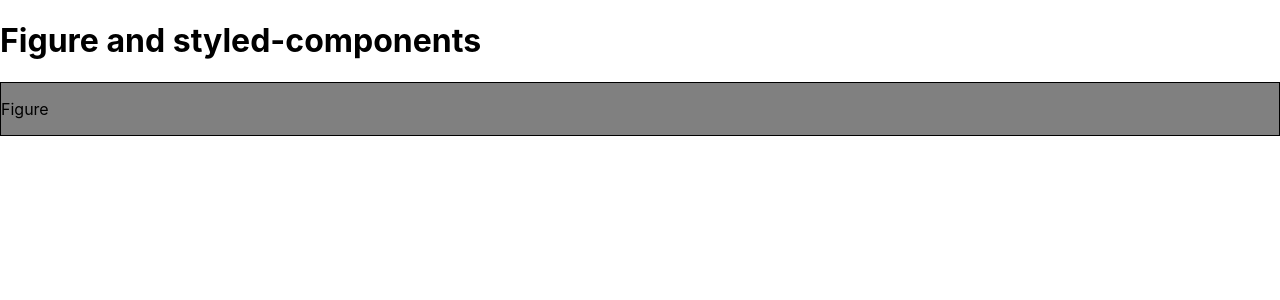
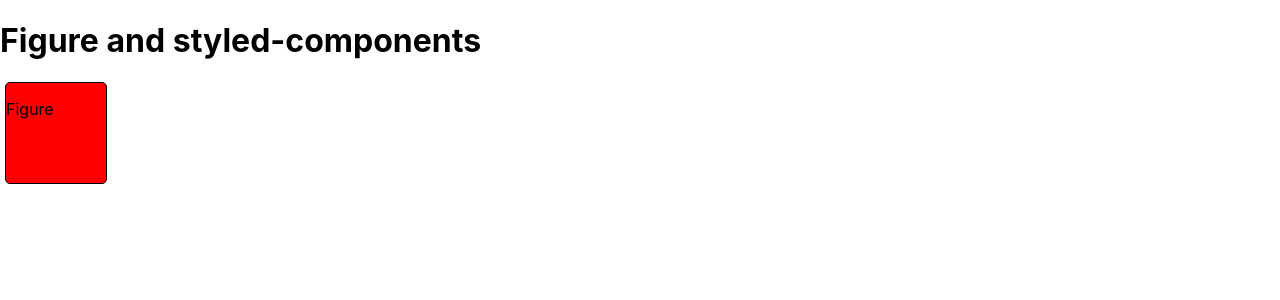
Before and after one commit to KostiantynPolishko2/style-component, a React (Create React App) app: page / in a window 1280 px wide. Shown: the top 300 px of the page. Built offline with nearby package versions, Linux system fonts and the light colour scheme.

Commit message:
4 Done styled-component of figure Square.
Square had been created with inharitance from parent styled-component Figure.

```diff
--- a/src/components/Figures/Figures.styled.ts
+++ b/src/components/Figures/Figures.styled.ts
@@ -4,7 +4,20 @@ interface FigureProps {
     bgColor?: string;
 }
 
-export const FigureWrapper = styled.div<FigureProps>`
-    background-color: ${props => props.bgColor || 'grey'};
+interface SquareProps extends FigureProps {
+    size?: number;
+}
+
+const _default = {size: 75, width: 100, height: 200, bgColor: 'grey'}
+
+const FigureWrapper = styled.div<FigureProps>`
+    background-color: ${props => props.bgColor || _default.bgColor};
     border: 1px solid black;
+    margin: 5px;
+    border-radius: 5px;
 `;
+
+export const Square = styled(FigureWrapper)<SquareProps>`
+    width: ${props => props.size || _default.size}px;
+    height: ${props => props.size || _default.size}px;
+`;
--- a/src/components/Figures/Figures.tsx
+++ b/src/components/Figures/Figures.tsx
@@ -1,12 +1,12 @@
 import React, { FC } from 'react';
-import { FigureWrapper } from './Figures.styled';
+import { Square } from './Figures.styled';
 
 interface FiguresProps {}
 
 const Figure: FC<FiguresProps> = () => (
- <FigureWrapper>
+ <Square size={100} bgColor='red'>
     <p>Figure</p>
- </FigureWrapper>
+ </Square>
 );
 
 export default Figure;
```
